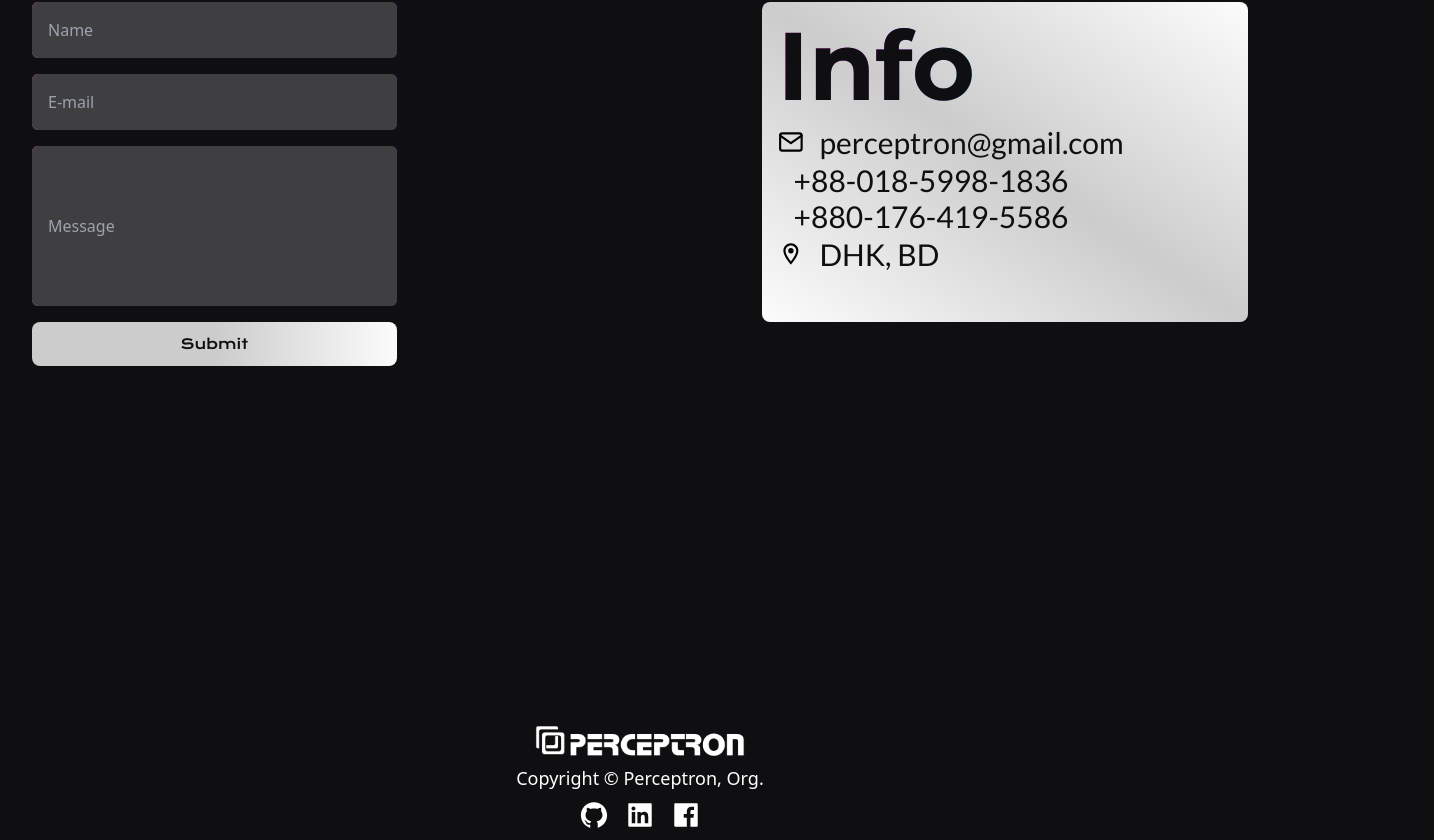
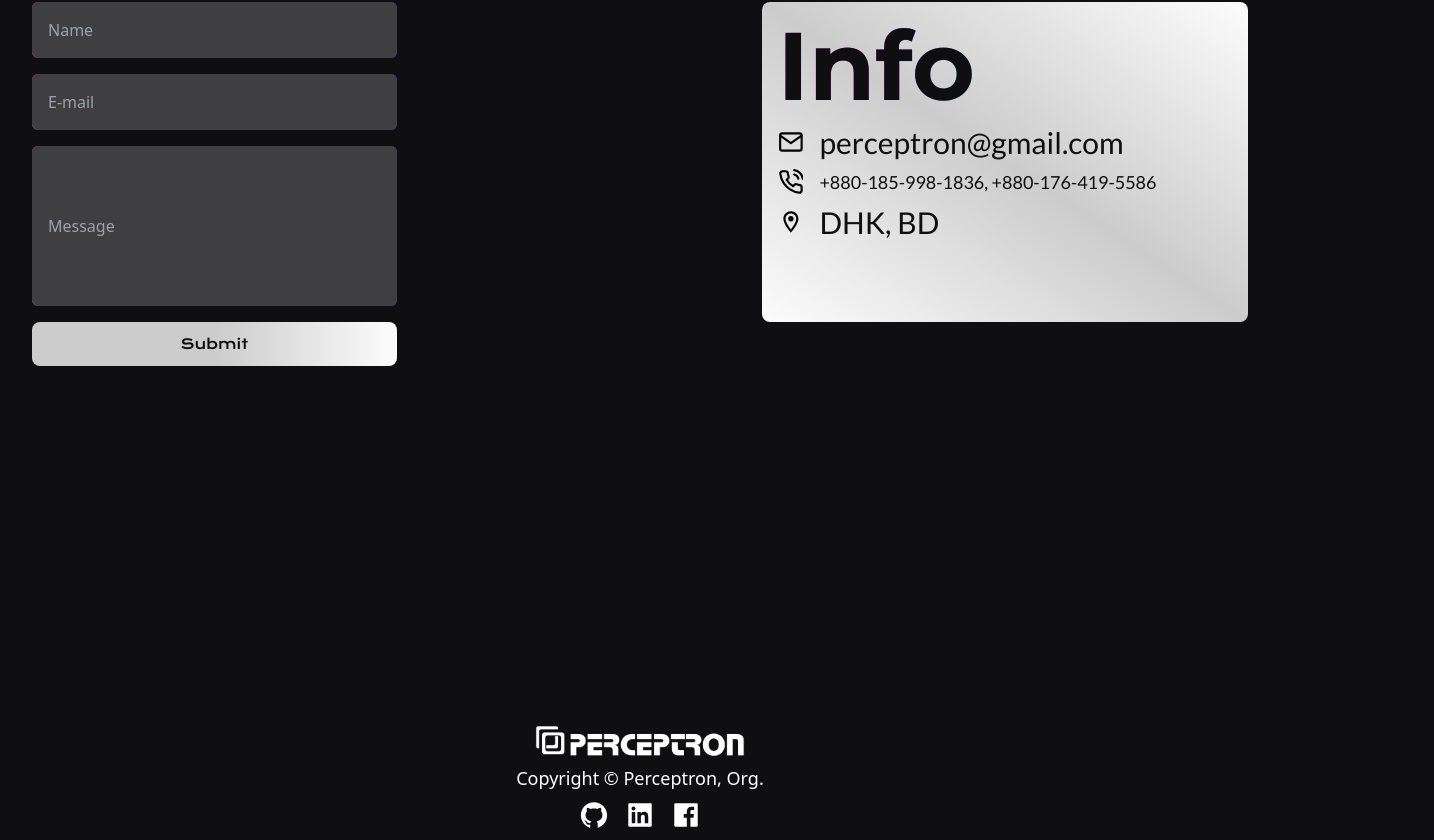
Before and after one commit to asif-bhuti/perceptron-client, a React (Create React App) app: page / in a window 1280 px wide. Shown: the part 2762-3602 px from the top of the page, 1434 px wide, since content can reach past the window. Built offline with nearby package versions, Linux system fonts and the light colour scheme.

Commit message:
Update contact information in Contact.jsx

```diff
--- a/src/pages/contact/Contact.jsx
+++ b/src/pages/contact/Contact.jsx
@@ -72,24 +72,17 @@ export const Contact = () => {
               perceptron@gmail.com
             </Text>
           </div>
-          <div className="flex gap-2 items-center">
+          <div className="flex gap-2 justify-center items-center">
             <FiPhoneCall className={"inline mr-2 mobile:p-2"} size={"40px"} />
-            <div className="flex flex-col">
+            <>
               <Text
                 className={
-                  "text-primary-400 text-3xl mobile:text-xl whitespace-nowrap 3xl:text-3xl"
+                  "text-primary-400 text-lg mobile:text-xl 3xl:text-3xl"
                 }
               >
-                +88-018-5998-1836
+                +880-185-998-1836, +880-176-419-5586
               </Text>
-              <Text
-                className={
-                  "text-primary-400 text-3xl mobile:text-xl whitespace-nowrap 3xl:text-3xl"
-                }
-              >
-                +880-176-419-5586
-              </Text>
-            </div>
+            </>
           </div>
 
           <div className="flex gap-2 justify-center items-center">
```
